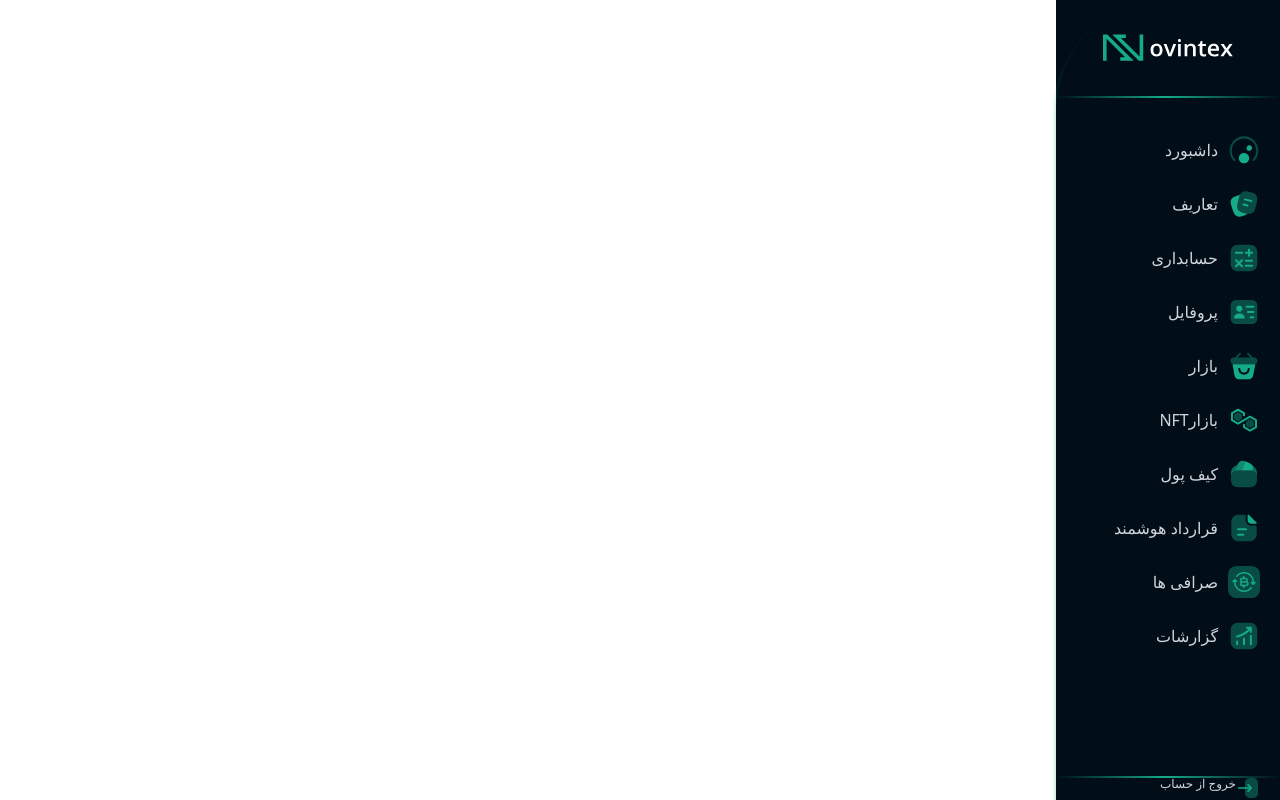
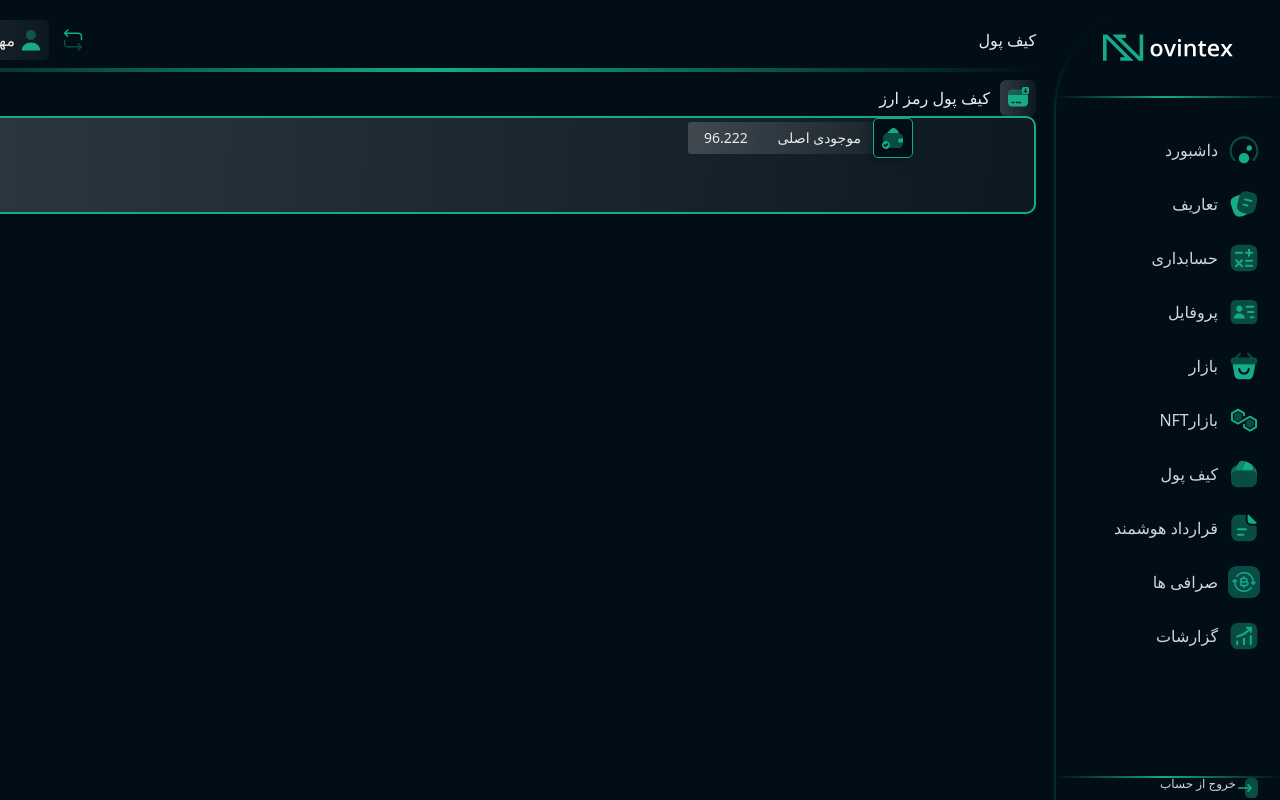
Before and after one commit to danyalbani240/dashboard, a Nuxt app: page /crypto-wallet in a window 1280 px wide. Built offline with nearby package versions, Linux system fonts and the light colour scheme.

Commit message:
base crypto wallet item added to page

```diff
--- a/pages/crypto-wallet/index.vue
+++ b/pages/crypto-wallet/index.vue
@@ -1,13 +1,18 @@
 <template>
-
+  <div class="bg-primary w-full text-Neutral-Gray p-5">
+    <base-dashboard-header :pageName="'کیف پول'" />
+    <div class="mt-2">
+      <base-part-header :address="'insidereport'" headName="کیف پول رمز ارز" />
+      <base-crypto-wallet-item />
+    </div>
+  </div>
 </template>
 
 <script>
+import BaseCryptoWalletItem from "~/components/Base/BaseCryptoWalletItem.vue";
 export default {
-
-}
+  components: { BaseCryptoWalletItem },
+};
 </script>
 
-<style>
-
-</style>
+<style></style>
```
